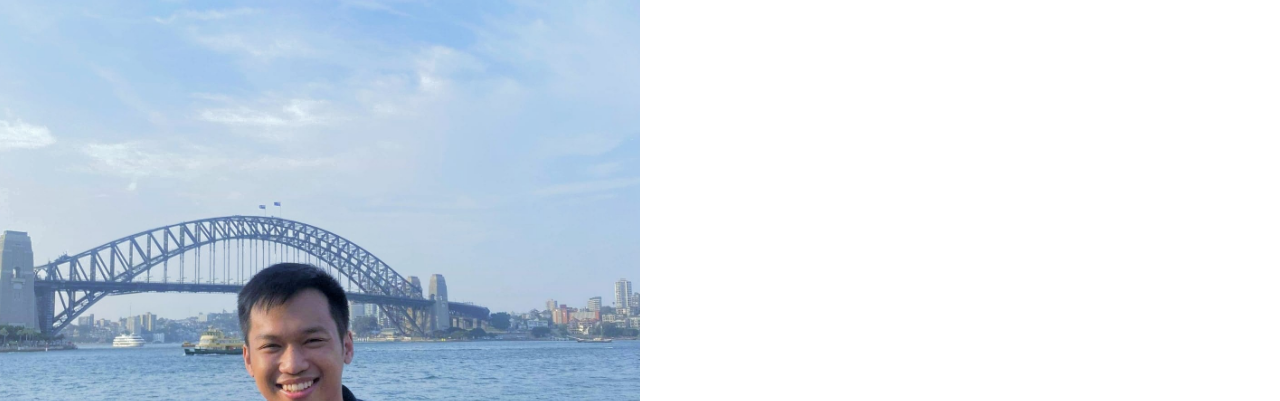
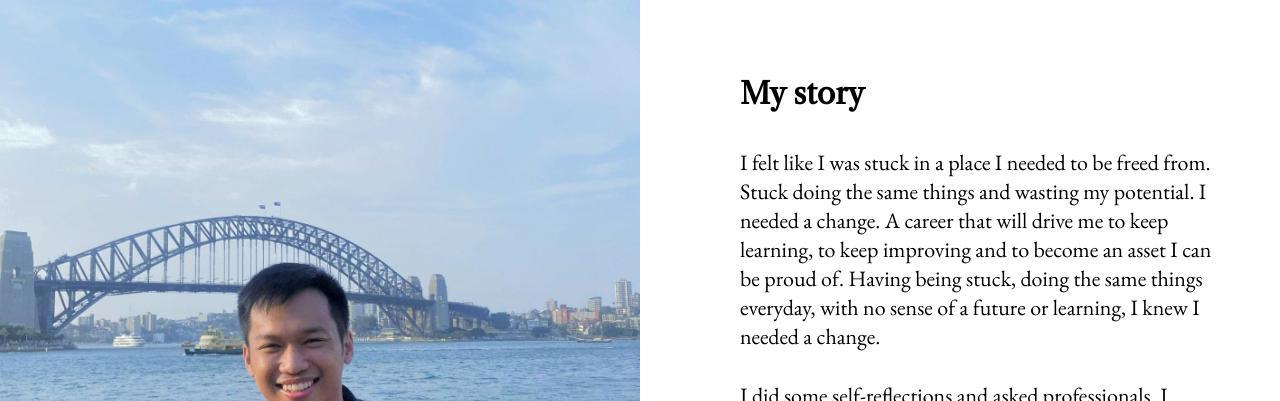
Before and after one commit to hjpunzalan/hjpunzalan.github.io, a React (Create React App) app: page / in a window 1280 px wide. Shown: the part 880-1281 px from the top of the page. Built offline with nearby package versions, Linux system fonts and the light colour scheme.

Commit message:
Layout changed to flex box

```diff
--- a/src/components/About/About.module.scss
+++ b/src/components/About/About.module.scss
@@ -2,18 +2,17 @@
 
 .container {
     height: 100vh;
+    display: flex;
 }
 
 .photo {
-    float: left;
     height: 100%;
     max-width: 50%;
     object-fit: cover;
 }
 
 .about {
-    float: left;
-    padding: 10rem 0;
+    padding: 10rem 5rem;
     padding-left: 10rem;
     max-width: 50%;
     font-family: 'Libre Caslon Text', serif;
@@ -22,13 +21,13 @@
     h2 {
         font-family: inherit;
         font-size: 3rem;
-        font-weight: 400;
+        font-weight: 600;
         line-height: 1.6em;
     }
 
     p {
-        margin-top: 5rem;
+        margin-top: 3rem;
         font-family: 'EB Garamond', serif;
-        font-size: 2.5rem;
+        font-size: 2.2rem;
     }
 }
```
